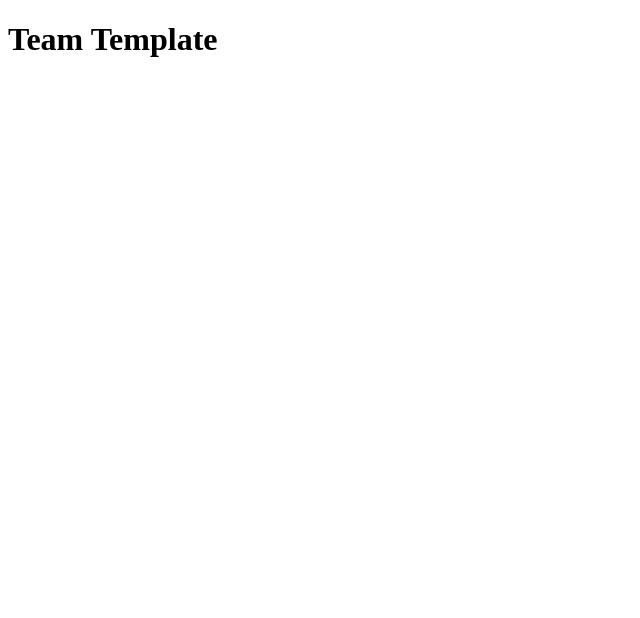
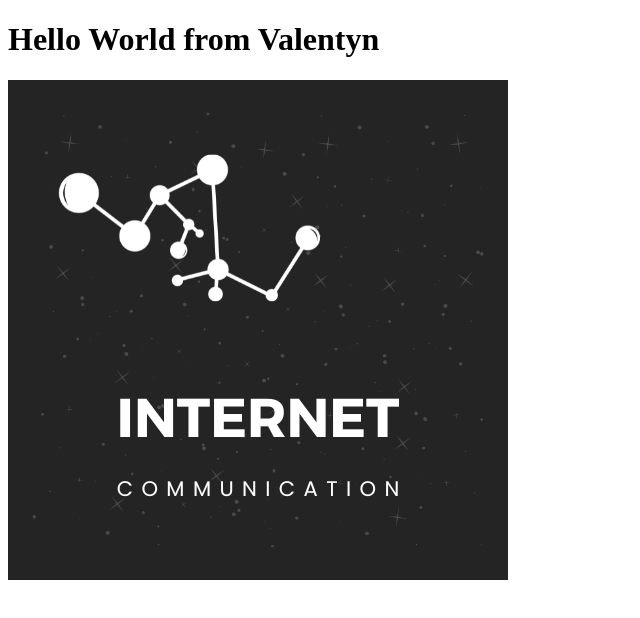
Before and after one commit to Valentyn23/html, a plain HTML site: page index.html in a window 1280 px wide. Shown: the whole page, without its empty margins (0-640 px from the left). Drawn offline with Linux system fonts and the light colour scheme.

Commit message:
first commit

```diff
--- a/index.html
+++ b/index.html
@@ -9,7 +9,8 @@
 </head>
 <body>
     <header>
-        <h1>Team Template</h1>
+        <h1>Hello World from Valentyn</h1>
+        <img src="img/Internet.png" alt="logo">
     </header>
     <main>
 
```
Also changed, not shown: img/Internet.png (added).
